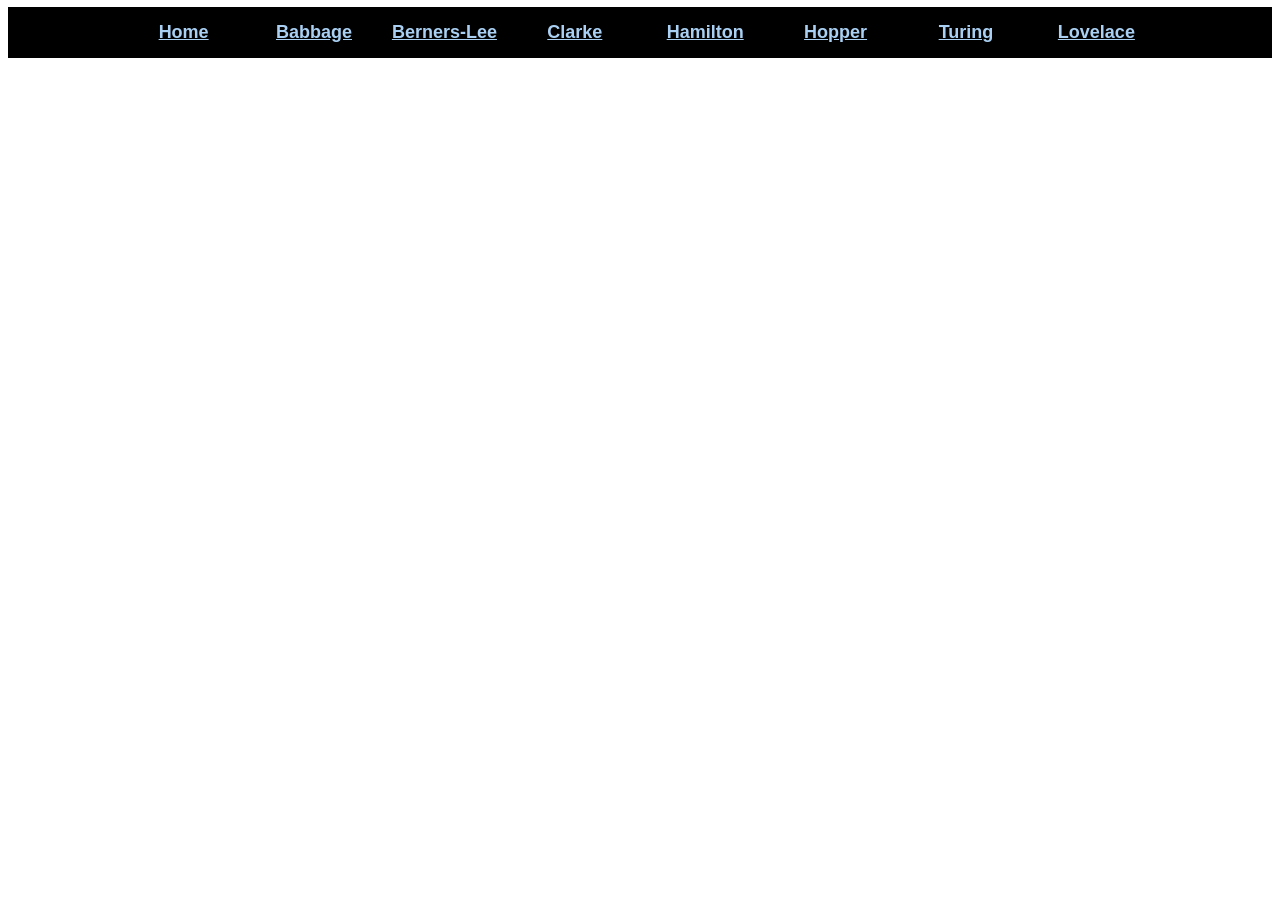
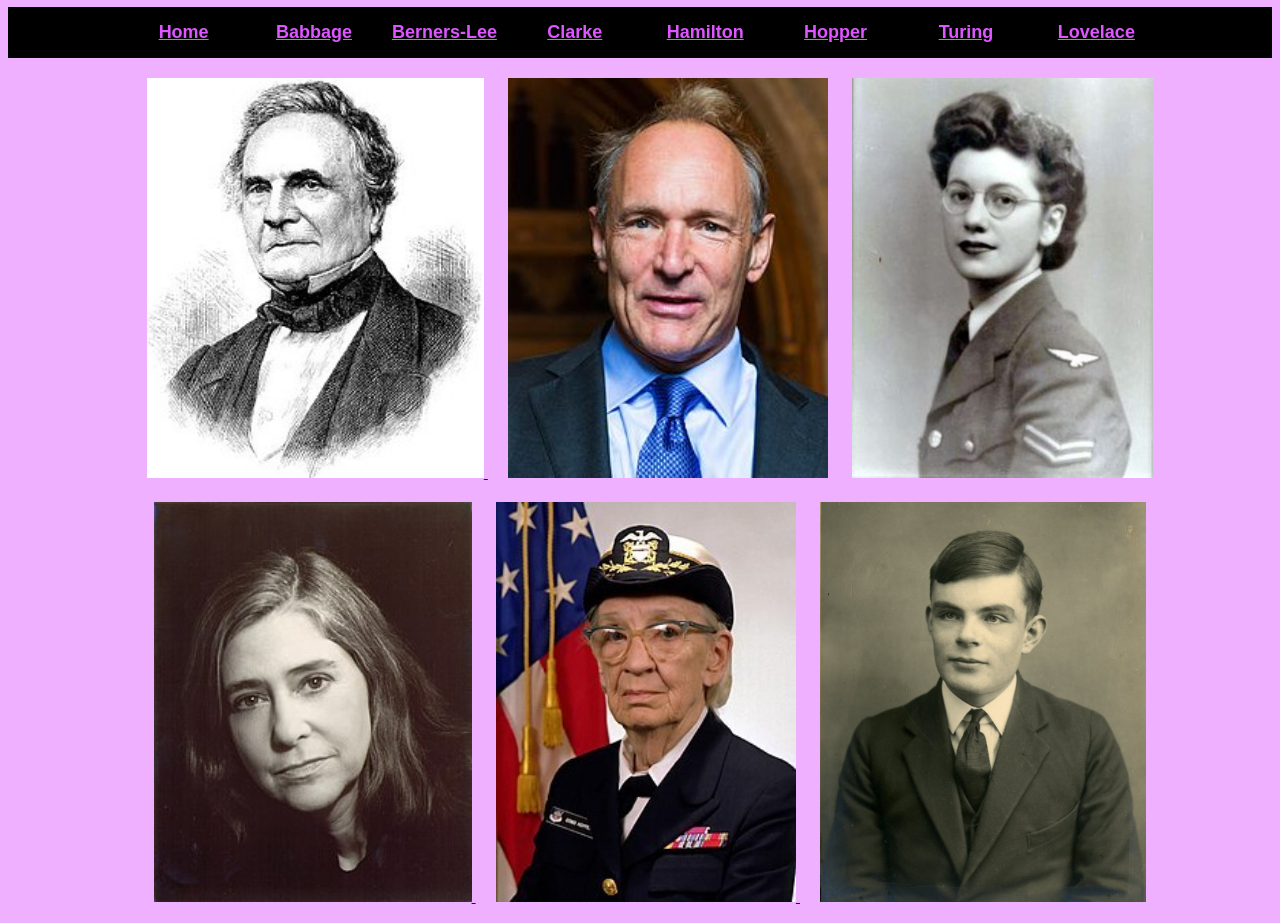
Before and after one commit to meligimenez/TP-N5-HEROES, a website: page views/index.html in a window 1280 px wide. Shown: the part 73-996 px from the top of the page. Before the commit the page ends 800 px from the top, so only its background shows below. Drawn offline with Linux system fonts and the light colour scheme.

Commit message:
Agregando color y moviendo las imagenes

```diff
--- a/public/css/clarke.css
+++ b/public/css/clarke.css
@@ -8,12 +8,9 @@ body{
   font-size: large;
   color: rgb(169, 208, 243);
   font-weight:bold;
-
-
 }
 #navSubtitulos{
   background-color: black;
-  line-height: 10%;
   text-align: center;
   line-height: 50px;
 }
--- a/public/css/hamilton.css
+++ b/public/css/hamilton.css
@@ -8,12 +8,9 @@ body{
   font-size: large;
   color: rgb(169, 208, 243);
   font-weight:bold;
-
-
 }
 #navSubtitulos{
   background-color: black;
-  line-height: 10%;
   text-align: center;
   line-height: 50px;
 }
--- a/public/css/hopper.css
+++ b/public/css/hopper.css
@@ -8,12 +8,9 @@ body{
   font-size: large;
   color: rgb(169, 208, 243);
   font-weight:bold;
-
-
 }
 #navSubtitulos{
   background-color: black;
-  line-height: 10%;
   text-align: center;
   line-height: 50px;
 }
--- a/public/css/index.css
+++ b/public/css/index.css
@@ -1,19 +1,28 @@
+body{
+  background-color: rgb(239, 176, 255);
+}
 .subtitulos{
   display: inline-block;
   width: 10%;
   font-family: Arial, Helvetica, sans-serif;
   font-size: large;
-  color: rgb(169, 208, 243);
+  color: rgb(221, 86, 255);
   font-weight:bold;
-
-
 }
 #navSubtitulos{
   background-color: black;
-  line-height: 10%;
   text-align: center;
   line-height: 50px;
 }
 #titulo{
   text-align: center;
 }
+#imagenesInicio{
+  text-align: center;
+}
+.imagenesDeInicio{
+  height: 400px;
+  margin-top: 20px;
+  margin-left: 20px;
+
+}
--- a/views/index.html
+++ b/views/index.html
@@ -19,4 +19,14 @@
     <a class="subtitulos" href="/turing"> Turing </a>
     <a class="subtitulos" href="/lovelace"> Lovelace </a>
   </nav>
+  <div id="imagenesInicio">
+    <a  href="/babbage"> <img src="/img/babbage.jpg" alt="" class="imagenesDeInicio"> </a>
+    <a  href="/berners-lee"> <img src="/img/berners-lee.jpg" alt="" class="imagenesDeInicio"></a>
+    <a  href="/clarke"> <img src="/img/clarke.jpg" alt="" class="imagenesDeInicio"> </a>
+    <a  href="/hamilton"> <img src="/img/hamilton.jpg" alt="" class="imagenesDeInicio"> </a>
+    <a  href="/hopper"> <img src="/img/hopper.jpg" alt="" class="imagenesDeInicio"> </a>
+    <a  href="/turing"> <img src="/img/turing.jpg" alt="" class="imagenesDeInicio"> </a>
+    <a  href="/lovelace"> <img src="/img/lovelace.jpg" alt="" class="imagenesDeInicio"> </a>
+  </div>
+
 </html>
```
Lines whose indentation alone changed are shown as unchanged.
